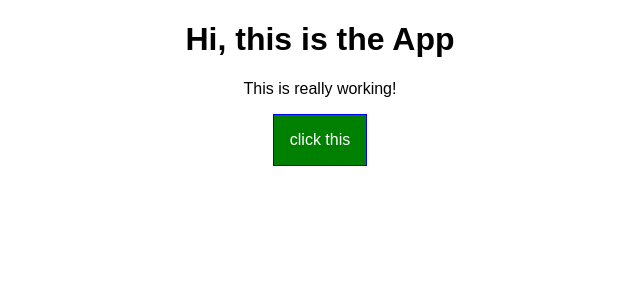
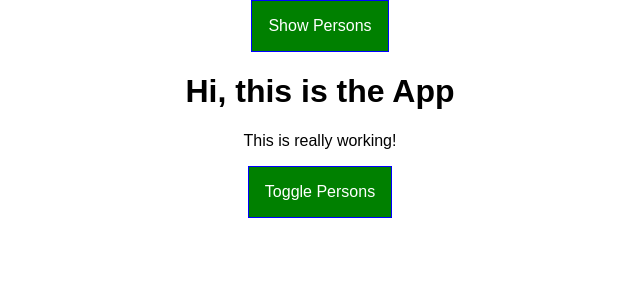
Before and after one commit to AnnaNOh/react-refresher, a React app: page / in a window 1280 px wide. Shown: the top 300 px of the page, without its empty margins (320-960 px from the left). Built offline with nearby package versions, Linux system fonts and the light colour scheme.

Commit message:
S7L94 Add higher order components

```diff
--- a/src/components/Cockpit/Cockpit.css
+++ b/src/components/Cockpit/Cockpit.css
@@ -6,7 +6,7 @@
   font-weight: bold;
 }
 
-.Cockpit button {
+Button {
   border: 1px solid blue;
   padding: 16px;
   background: green;
@@ -15,16 +15,16 @@
   cursor: pointer;
 }
 
-.Cockpit button:hover {
+Button:hover {
   background: lightgreen;
   color: black;
 }
 
-.Cockpit button.Red {
+Button.Red {
   background: red;
 }
 
-.Cockpit button.Red:hover {
+Button.Red:hover {
   background: salmon;
   color: black;
 }
--- a/src/components/Cockpit/Cockpit.jsx
+++ b/src/components/Cockpit/Cockpit.jsx
@@ -1,31 +1,33 @@
 import React from 'react';
 import classes from './Cockpit.css';
+import Aux from '../hoc/Aux';
 
 // use functional components as often as possible because they cannot manage state
 // they only present information
 
 const cockpit = (props) => {
-  let btnClass = '';
   const assignedClasses = [];
+  let btnClass = classes.Button;
+  if (props.showPersons){
+    btnClass = [classes.Button, classes.Red].join(" ");
+  }
+
   if (props.persons.length <= 2){
     assignedClasses.push(classes.red);
   }
   if (props.persons.length <= 1){
     assignedClasses.push(classes.bold);  // classes = ['red', 'bold']
   }
-  if (props.showPersons){
-    btnClass = classes.Red;
-  }
 
   return (
-    <div className={classes.Cockpit}>
+    <Aux>
       <h1> Hi, this is the App </h1>
       <p className={assignedClasses.join(' ')}> This is really working! </p>
       <button
         className={btnClass}
-        onClick={props.clicked}> click this
+        onClick={props.clicked}> Toggle Persons
       </button>
-    </div>
+    </Aux>
   )
 };
 
--- a/src/components/Persons/Person/Person.jsx
+++ b/src/components/Persons/Person/Person.jsx
@@ -1,20 +1,32 @@
-import React from 'react';
+import React, { Component } from 'react';
 import classes from './Person.css';
+import WithClass from '../../hoc/WithClass';
+
+class Person extends Component {
+  constructor(props){
+    super(props);
+    console.log('[Person.js] Inside Constructor', props);
+  }
+
+  componentWillMount() {
+    console.log('[Person.js] Inside componentWillMount');
+  }
+
+  componentDidMount(){
+    console.log('[Person.js] Inside componentDidMount');
+  }
 
 
-const person = ( props ) => {
-  const rnd = Math.random();
-  if (rnd > 1) {
-    throw new Error('Something went wrong');
+  render() {
+    console.log('[Person.js] Inside render()');
+    return (
+      <WithClass classes={classes.Person}>
+        <p onClick={this.props.click}> I'm {this.props.name} and I am {this.props.age} years old</p>
+        <p> {this.props.children }</p>
+        <input type="text" onChange={this.props.changed} value={this.props.name} />
+      </WithClass>
+    )
   }
-
-  return (
-    <div className={classes.Person}>
-      <p onClick={props.click}> I'm {props.name} and I am {props.age} years old</p>
-      <p> {props.children }</p>
-      <input type="text" onChange={props.changed} value={props.name} />
-    </div>
-  )
 }
 
-export default person;
+export default Person;
--- a/src/components/Persons/Persons.jsx
+++ b/src/components/Persons/Persons.jsx
@@ -1,13 +1,53 @@
-import React from 'react';
+import React, { PureComponent } from 'react';
 import Person from './Person/Person';
 
-const persons = (props) => props.persons.map( ( person, index ) => {
-    return <Person
-        click={() => props.clicked(index)}
-        name={person.name}
-        age={person.age}
-        key={person.id}
-        changed={(event) => props.changed(event, person.id)} />
-    })
 
-export default persons;
+class Persons extends PureComponent {
+  constructor(props){
+    super(props);
+    console.log('[Persons.js] Inside Constructor', props);
+  }
+
+  componentWillMount() {
+    console.log('[Persons.js] Inside componentWillMount');
+  }
+
+  componentDidMount(){
+    console.log('[Persons.js] Inside componentDidMount');
+  }
+
+  componentWillReceiveProps(nextProps){
+    console.log('[UPDATE Persons.js] Inside componentWillReceiveProps', nextProps);
+  }
+
+  // can do this with PureComponent
+  // shouldComponentUpdate(nextProps, nextState){
+  //   console.log('[UPDATE Persons.js] Inside shouldComponentUpdate', nextProps, nextState);
+  //   // not a deep check. but that's okay because we reassign props
+  //   return nextProps.persons !== this.props.persons ||
+  //     nextProps.changed !== this.props.changed ||
+  //     nextProps.clicked !== this.props.clicked;
+  // }
+
+  componentWillUpdate(nextProps, nextState){
+    console.log('[UPDATE Persons.js] Inside componentWillUpdate', nextProps, nextState);
+  }
+
+  componentDidUpdate(){
+    console.log('[UPDATE Persons.js] Inside componentDidUpdate');
+  }
+
+  render(){
+    console.log('[Persons.js] Inside render()');
+    return this.props.persons.map( ( person, index ) => {
+        return <Person
+            click={() => this.props.clicked(index)}
+            name={person.name}
+            age={person.age}
+            key={person.id}
+            changed={(event) => this.props.changed(event, person.id)} />
+        });
+  }
+}
+
+export default Persons;
--- /dev/null
+++ b/src/components/hoc/Aux.jsx
@@ -0,0 +1,3 @@
+const aux = (props) => props.children;
+
+export default aux;
--- /dev/null
+++ b/src/components/hoc/WithClass.jsx
@@ -0,0 +1,9 @@
+import React from 'react';
+
+const withClass = (props) => (
+    <div className={props.classes}>
+      {props.children}
+    </div>
+);
+
+export default withClass;
--- a/src/containers/App.js
+++ b/src/containers/App.js
@@ -1,10 +1,18 @@
-import React, { Component } from 'react';
+import React, { PureComponent } from 'react';
 import classes from './App.css';
 import Persons from '../components/Persons/Persons';
 import Cockpit from '../components/Cockpit/Cockpit';
+import WithClass from '../components/hoc/WithClass';
 
-class App extends Component {
-  state = {
+// PureComponent has shouldComponentUpdate in it already
+// only use PureComponent for parent components that need the check
+// children whose parents checked for them shouldnt have it
+class App extends PureComponent {
+  constructor(props){
+    // if you have constructor, you must have super(props) or it won't work
+    super(props);
+    console.log('[App.js] Inside Constructor', props);
+    this.state = {
       persons: [
         {id: 'asfa1', name: "Max", age: 28},
         {id: 'vasdf1', name: "Manu", age: 29},
@@ -12,6 +20,45 @@
       ],
       button: "unclicked",
       showPersons: false
+    }
+  }
+
+  componentWillMount() {
+    console.log('[App.js] Inside componentWillMount');
+  }
+
+  componentDidMount(){
+    console.log('[App.js] Inside componentDidMount');
+  }
+
+  // this is how modern react initializes state. you can do it like we did above too
+  // state = {
+  //   persons: [
+  //     {id: 'asfa1', name: "Max", age: 28},
+  //     {id: 'vasdf1', name: "Manu", age: 29},
+  //     {id: 'asdf11', name: "Stephanie", age: 26}
+  //   ],
+  //   button: "unclicked",
+  //   showPersons: false
+  // }
+
+  componentWillReceiveProps(nextProps){
+    console.log('[UPDATE App.js] Inside componentWillReceiveProps', nextProps);
+  }
+
+  // shouldComponentUpdate(nextProps, nextState){
+  //   console.log('[UPDATE App.js] Inside shouldComponentUpdate', nextProps, nextState);
+  //   // not a deep check. but that's okay because we reassign props
+  //   return nextState.persons !== this.state.persons ||
+  //     nextState.showPersons !== this.state.showPersons;
+  // }
+
+  componentWillUpdate(nextProps, nextState){
+    console.log('[UPDATE App.js] Inside componentWillUpdate', nextProps, nextState);
+  }
+
+  componentDidUpdate(){
+    console.log('[UPDATE App.js] Inside componentDidUpdate');
   }
 
   deletePersonHandler = (personIndex) => {
@@ -45,7 +92,9 @@
   // React can't have if statement in its return but you can use turnary
   // Should put the conditional in the render instead of return
   render() {
+    console.log('[App.js] Inside render()');
     let persons = null;
+
     if (this.state.showPersons) {
       persons = <Persons
             persons={this.state.persons}
@@ -54,13 +103,14 @@
     }
 
     return (
-        <div className={classes.App}>
+        <WithClass classes={classes.App}>
+          <button onClick={()=> {this.setState({showPersons: true})}}> Show Persons </button>
           <Cockpit
             showPersons={this.state.showPersons}
             persons={this.state.persons}
             clicked={this.togglePersonsHandler} />
           {persons}
-        </div>
+        </WithClass>
     );
     // return React.createElement('div', {className:'App'}, React.createElement('h1', null, "Hi, this is the App"));
   }
```
Lines whose indentation alone changed are shown as unchanged.
